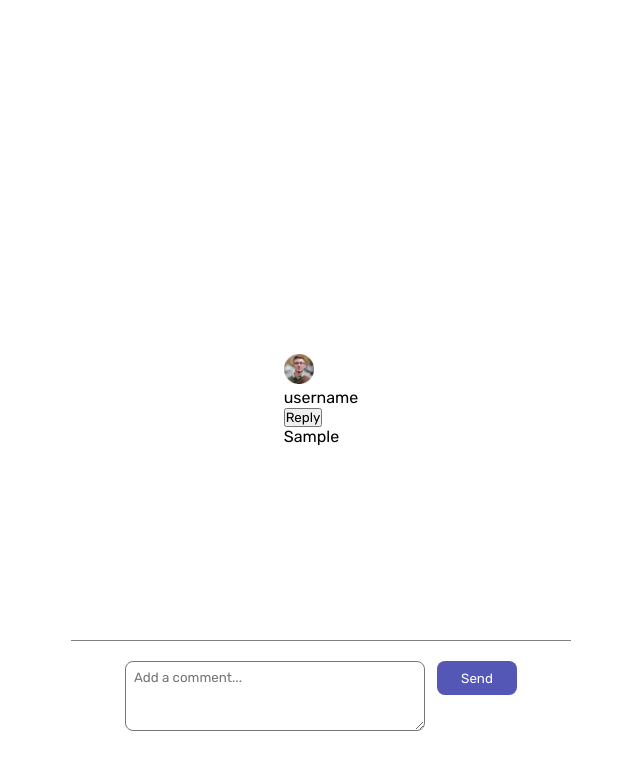
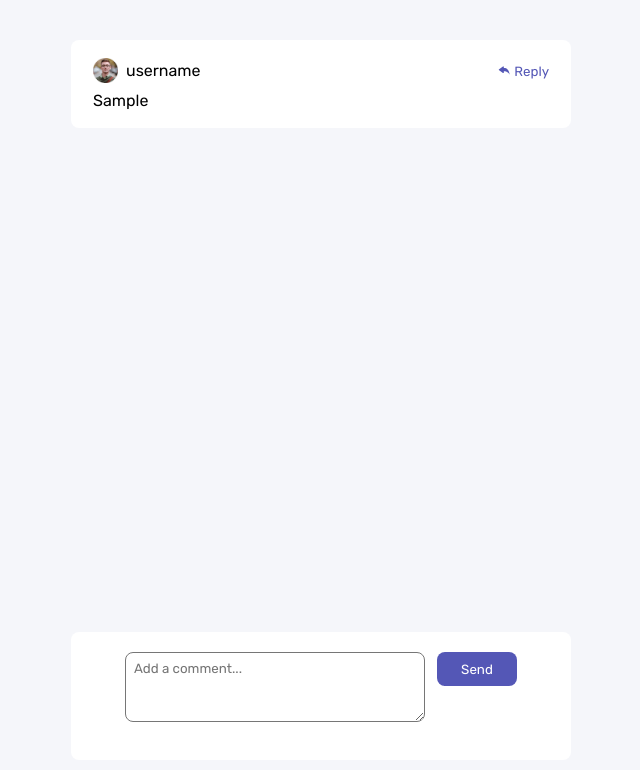
Before and after one commit to 2201monesh/comment-section, a React (Create React App) app: page / in a window 1280 px wide. Both pictures are taken after typing "Sample" into the empty fields and a click on the button "Send". Shown: the top 770 px of the page, without its empty margins (319-959 px from the left). Built offline with nearby package versions, Linux system fonts and the light colour scheme.

Commit message:
Configured replyComment

```diff
--- a/src/CommentSection.js
+++ b/src/CommentSection.js
@@ -1,5 +1,6 @@
 import React, { useState } from 'react';
 import logo1 from './images/avatars/image-juliusomo.png';
+import { BsFillReplyFill } from 'react-icons/bs';
 
 const CommentSection = () => {
   const [input, setInput] = useState('');
@@ -46,6 +47,7 @@ const CommentSection = () => {
       <div className="commentInfo">
 
           {comments.map((comment, commentIndex) => (
+            <div className="commentInfoCard-outer">
               <div className="commentInfoCard">
                <div className="commentInfoCard-top">
                 <div className="commentInfoCard-top-left">
@@ -53,14 +55,25 @@ const CommentSection = () => {
                   <p className='username'>username</p>
                 </div>
                 <div className="commentInfoCard-top-right">
-                 <button onClick={() => handleReplySubmit(commentIndex, prompt('Reply:'))}>
-                   Reply
+                 <button className='reply-button' onClick={() => handleReplySubmit(commentIndex, prompt('Reply:'))}>
+                   <BsFillReplyFill /> Reply
                  </button>
                 </div>
                </div>
                <p>{comment.text}</p>
               </div>
+
+              {comment.replies.length >= 1 && <div className="commentInfoCard-reply">
+                {comment.replies.map((reply, replyIndex) => (
+                  <div className="card" key={replyIndex} >
+                    {reply}
+                  </div>
                 ))}
+              </div>}
+            </div>
+          ))}
+
+
 
       </div>
 
--- a/src/index.css
+++ b/src/index.css
@@ -11,18 +11,23 @@
   width: 0;
 }
 
+p{
+  font-size: medium;
+}
+
 .main-section{
   width: 100vw;
   height: 100vh;
   display: flex;
-  justify-content: center;
+  justify-content: space-between;
   align-items: center;
   flex-direction: column;
   position: relative;
+  background-color: hsl(228, 33%, 97%);
 }
 
 .input-section{
-  height: 20vh;
+  height: 16vh;
   width: 500px;
   /* background-color: aqua; */
   position: absolute;
@@ -31,7 +36,10 @@
   justify-content: center;
   align-items: flex-start;
   padding: 20px;
-  border-top: 1px solid gray;
+  /* border-top: 1px solid gray; */
+  background-color: white;
+  margin-bottom: 40px;
+  border-radius: 8px;
 }
 
 textarea{
@@ -54,7 +62,53 @@ textarea{
   background-color: hsl(238, 40%, 52%);
 }
 
+.reply-button{
+  background-color: transparent;
+  border: none;
+  color: hsl(238, 40%, 52%);
+  cursor: pointer;
+}
+
+.commentInfo{
+  width: 500px;
+  height: 70vh;
+  margin-top: 40px;
+  overflow-y: scroll;
+}
+
+.commentInfoCard{
+  width: 500px;
+  word-wrap: break-word;
+  background-color: white;
+  padding: 18px 22px;
+  border-radius: 8px;
+  margin-bottom: 8px;
+}
+
+.card{
+  width: 480px;
+  background-color: white;
+  border-radius: 8px;
+  word-wrap: break-word;
+  padding: 18px 22px;
+  margin: 8px 0px 8px 20px;
+}
+
 .profile-image{
-  width: 30px;
-  height: 30px;
+  width: 25px;
+  height: 25px;
+  margin-right: 8px;
 }
+
+.commentInfoCard-top{
+  display: flex;
+  justify-content: space-between;
+  align-items: center;
+  margin-bottom: 8px;
+}
+
+.commentInfoCard-top-left {
+  display: flex;
+  justify-content: center;
+  align-items: center;
+}
```
Lines whose indentation alone changed are shown as unchanged.
